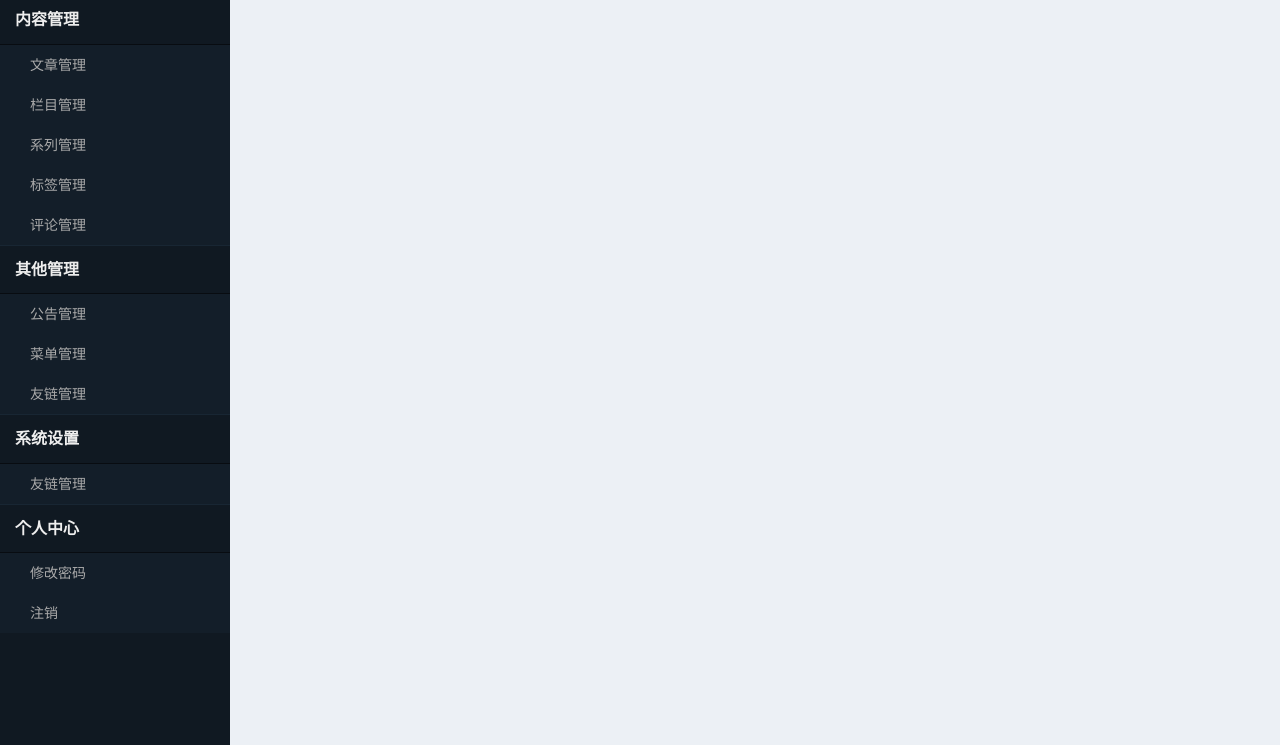
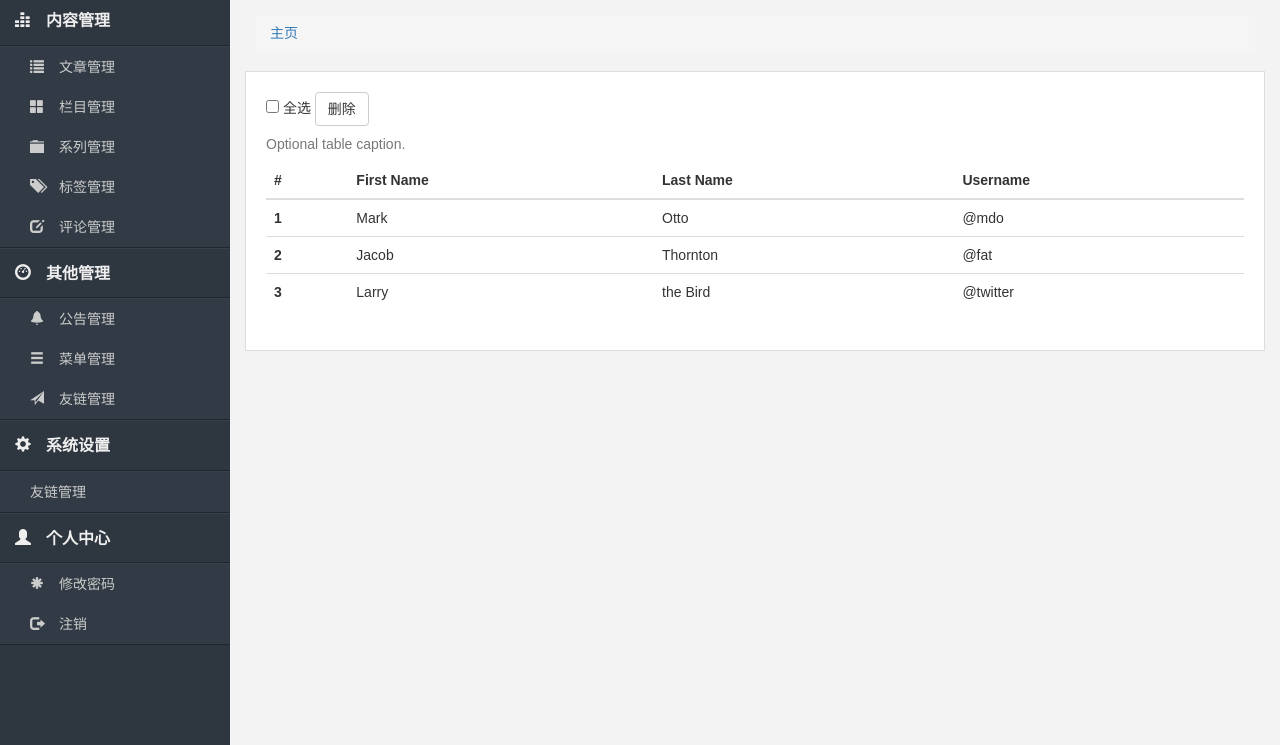
Before and after one commit to cloudl/TRAdminTemplate, a plain HTML site: page index.html in a window 1280 px wide. Shown: the part 55-800 px from the top of the page. Drawn offline with nearby package versions, Linux system fonts and the light colour scheme.

Commit message:
左侧滑动菜单完成

```diff
--- a/bootstrapCustom.less
+++ b/bootstrapCustom.less
@@ -1,23 +1,50 @@
-.nav a {
-    color: #AAA;
-    border-bottom: 1px solid darken(#101922,5%);
-    border-top: 1px solid lighten(#101922,5%);
+.vnblack {
+    background-color: #2E363F;
+    h4 {
+        color: #EEE;
+        border-bottom: 1px solid #1F262D;
+        border-top: 1px solid #37414B;
+    }
+    a {
+        color: #CCC;
+        &:hover,&.on,&:focus {
+            background-color: #F3F3F3;
+            color: #333;
+            text-decoration: none;
+            border-radius: 5px 0 0 5px;
+            box-shadow: 0 0 2px #1F262D;
+        }
+    }
+    .vnav {
+        background-color: lighten(#2E363F,2%);
+        border-bottom: 1px solid #1F262D;
+        border-top: 1px solid #37414B;
+        padding-left: 15px;
+    }
 }
-.nav .static-item {
-    margin: 0;
-    color: #EEE;
-    font-size: 16px;
-    font-weight: bold;
-    padding: 15px 15px;
-    border-bottom: 1px solid darken(#101922,5%);
-    border-top: 1px solid lighten(#101922,5%);
+.vnav {
+    padding-left: 0;
+    margin-bottom: 0;
+    list-style: none;
+    li {
+        position: relative;
+        display: block;
+        .glyphicon {
+            margin-right: 15px;
+        }
+        h4 {
+            margin: 0;
+            font-size: 16px;
+            font-weight: bold;
+            padding: 15px 15px;
+        }
+        a {
+            position: relative;
+            display: block;
+            padding: 10px 15px;
+        }
+    }
 }
-.nav .nav {
-    background-color: lighten(#101922,2%);;
+.breadcrumb {
+    margin: 20px 10px;
 }
-.nav .nav li a {
-    padding-left: 30px;
-    border-bottom: 1px solid darken(#101922,10%);
-    border-top: 1px solid lighten(#101922,1%);
-    border: none;
-}
--- a/index.html
+++ b/index.html
@@ -12,41 +12,45 @@
 
 <body>
     <div class="topbar">
-        <a class="btn btn-primary" id="toggle">
-            Link with href
-        </a>
+        <nav class="navbar navbar-inverse">
+        <div class="container-fluid">
+            <div class="navbar-header">
+                <a class="navbar-brand" href="#" id="toggle">后台管理</a>
+            </div>
+        </div>
+        </nav>
     </div>
     <aside id="aside" class="sideshow">
-        <ul class="nav">
+        <ul class="vnav vnblack">
             <li>
-                <h4 class="static-item">内容管理</h4>
-                <ul class="nav nav-list">
-                    <li><a href="#">文章管理</a></li>
-                    <li><a href="#">栏目管理</a></li>
-                    <li><a href="#">系列管理</a></li>
-                    <li><a href="#">标签管理</a></li>
-                    <li><a href="#">评论管理</a></li>
+                <h4 class="static-item"><span class="glyphicon glyphicon-equalizer"></span>内容管理</h4>
+                <ul class="vnav">
+                    <li><a href="#"><span class="glyphicon glyphicon-list"></span>文章管理</a></li>
+                    <li><a href="#"><span class="glyphicon glyphicon-th-large"></span>栏目管理</a></li>
+                    <li><a href="#"><span class="glyphicon glyphicon-folder-close"></span>系列管理</a></li>
+                    <li><a href="#"><span class="glyphicon glyphicon-tags"></span>标签管理</a></li>
+                    <li><a href="#"><span class="glyphicon glyphicon-edit"></span>评论管理</a></li>
                 </ul>
             </li>
             <li>
-                <h4 class="static-item">其他管理</h4>
-                <ul class="nav">
-                    <li><a href="#">公告管理</a></li>
-                    <li><a href="#">菜单管理</a></li>
+                <h4 class="static-item"><span class="glyphicon glyphicon-dashboard"></span>其他管理</h4>
+                <ul class="vnav">
+                    <li><a href="#"><span class="glyphicon glyphicon-bell"></span>公告管理</a></li>
+                    <li><a href="#"><span class="glyphicon glyphicon-menu-hamburger"></span>菜单管理</a></li>
+                    <li><a href="#"><span class="glyphicon glyphicon-send"></span>友链管理</a></li>
+                </ul>
+            </li>
+            <li>
+                <h4 class="static-item"><span class="glyphicon glyphicon-cog"></span>系统设置</h4>
+                <ul class="vnav">
                     <li><a href="#">友链管理</a></li>
                 </ul>
             </li>
             <li>
-                <h4 class="static-item">系统设置</h4>
-                <ul class="nav">
-                    <li><a href="#">友链管理</a></li>
-                </ul>
-            </li>
-            <li>
-                <h4 class="static-item">个人中心</h4>
-                <ul class="nav">
-                    <li><a href="#">修改密码</a></li>
-                    <li><a href="#">注销</a></li>
+                <h4 class="static-item"><span class="glyphicon glyphicon-user"></span>个人中心</h4>
+                <ul class="vnav">
+                    <li><a href="#"><span class="glyphicon glyphicon-asterisk"></span>修改密码</a></li>
+                    <li><a href="#"><span class="glyphicon glyphicon-log-out"></span>注销</a></li>
                 </ul>
             </li>
         </ul>
@@ -54,7 +58,48 @@
     <div class="main">
         <div class="container-fluid">
             <div class="row">
-                <div class="col-md-1"></div>
+                <div class="col-md-12">
+                    <ol class="breadcrumb">
+                        <li><a href="#">主页</a></li>
+                    </ol>
+                    <div class="box">
+                        <div>
+                            <input type="checkbox"> 全选
+                            <button class="btn btn-default">删除</button>
+                        </div>
+                        <table class="table table-hover">
+                            <caption>Optional table caption.</caption>
+                            <thead>
+                                <tr>
+                                <th>#</th>
+                                <th>First Name</th>
+                                <th>Last Name</th>
+                                <th>Username</th>
+                                </tr>
+                            </thead>
+                            <tbody>
+                                <tr>
+                                <th scope="row">1</th>
+                                <td>Mark</td>
+                                <td>Otto</td>
+                                <td>@mdo</td>
+                                </tr>
+                                <tr>
+                                <th scope="row">2</th>
+                                <td>Jacob</td>
+                                <td>Thornton</td>
+                                <td>@fat</td>
+                                </tr>
+                                <tr>
+                                <th scope="row">3</th>
+                                <td>Larry</td>
+                                <td>the Bird</td>
+                                <td>@twitter</td>
+                                </tr>
+                            </tbody>
+                        </table>
+                    </div>
+                </div>
             </div>
         </div>
     </div>
--- a/index.less
+++ b/index.less
@@ -1,13 +1,18 @@
+* {
+    font-family: "Arial","Microsoft YaHei","黑体","宋体",sans-serif;
+}
 html,body {
     height: 100%;
     position: relative;
-    background-color: #ECF0F5 !important;
+    background-color: #F3F3F3 !important;
 }
 .topbar {
     position: relative;
     height: 50px;
-    background-color: #0073B7;
     z-index: 1030;
+    .navbar {
+        border-radius: 0;
+    }
 }
 aside {
     position: absolute;
@@ -16,10 +21,19 @@ aside {
     left: 0;
     width: 230px;
     min-height: 100%;
-    background-color: #101922;
     z-index: 880;
+    background-color: #2E363F;
+    overflow: hidden;
+    .vnav {
+        width: 230px;
+    }
 }
 .main {
     padding-left: 230px;
     width: 100%;
 }
+.box {
+    background-color: white;
+    border: 1px solid #DDDDDD;
+    padding: 20px;
+}
```
Also changed, not shown: bootstrapCustom.css, index.css.
